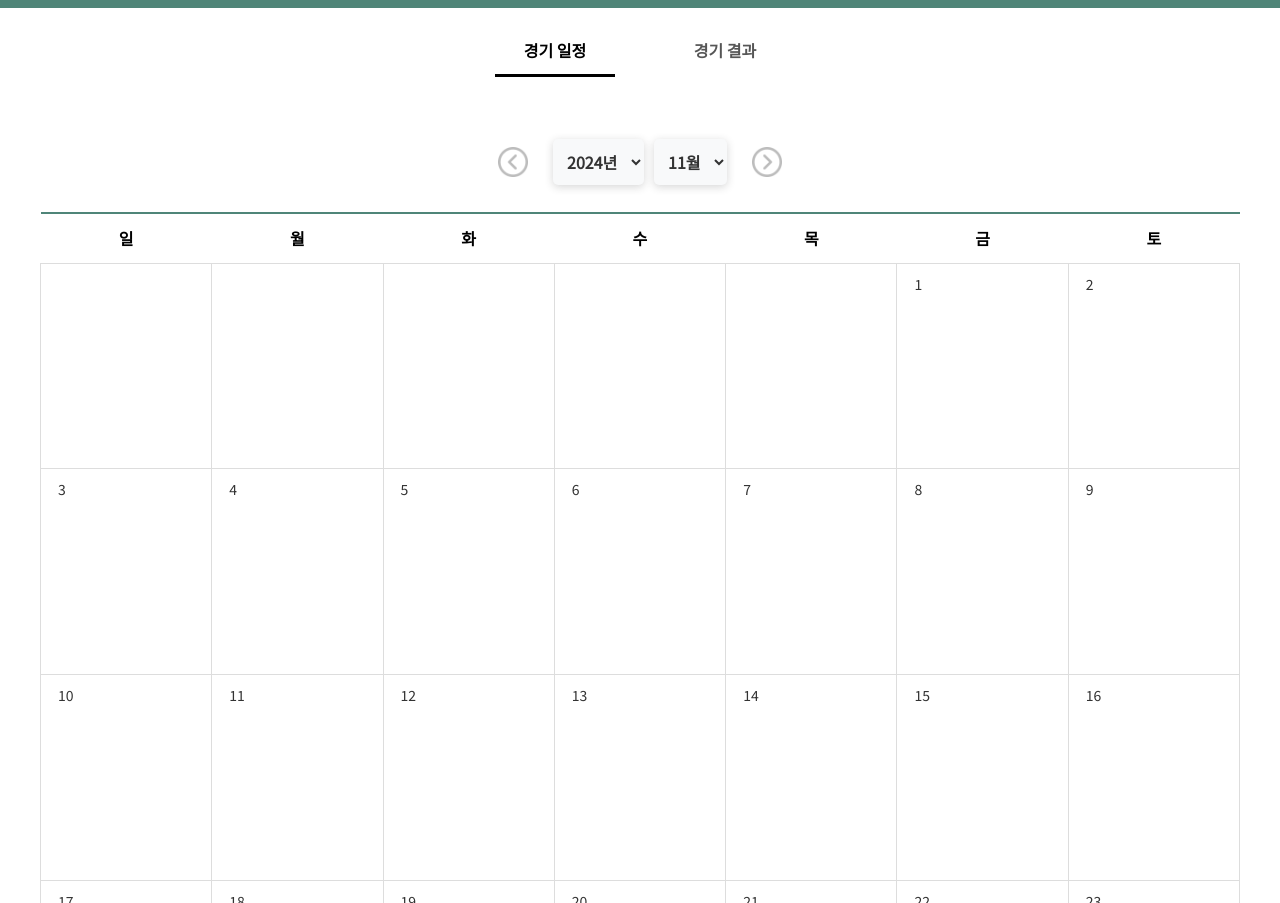
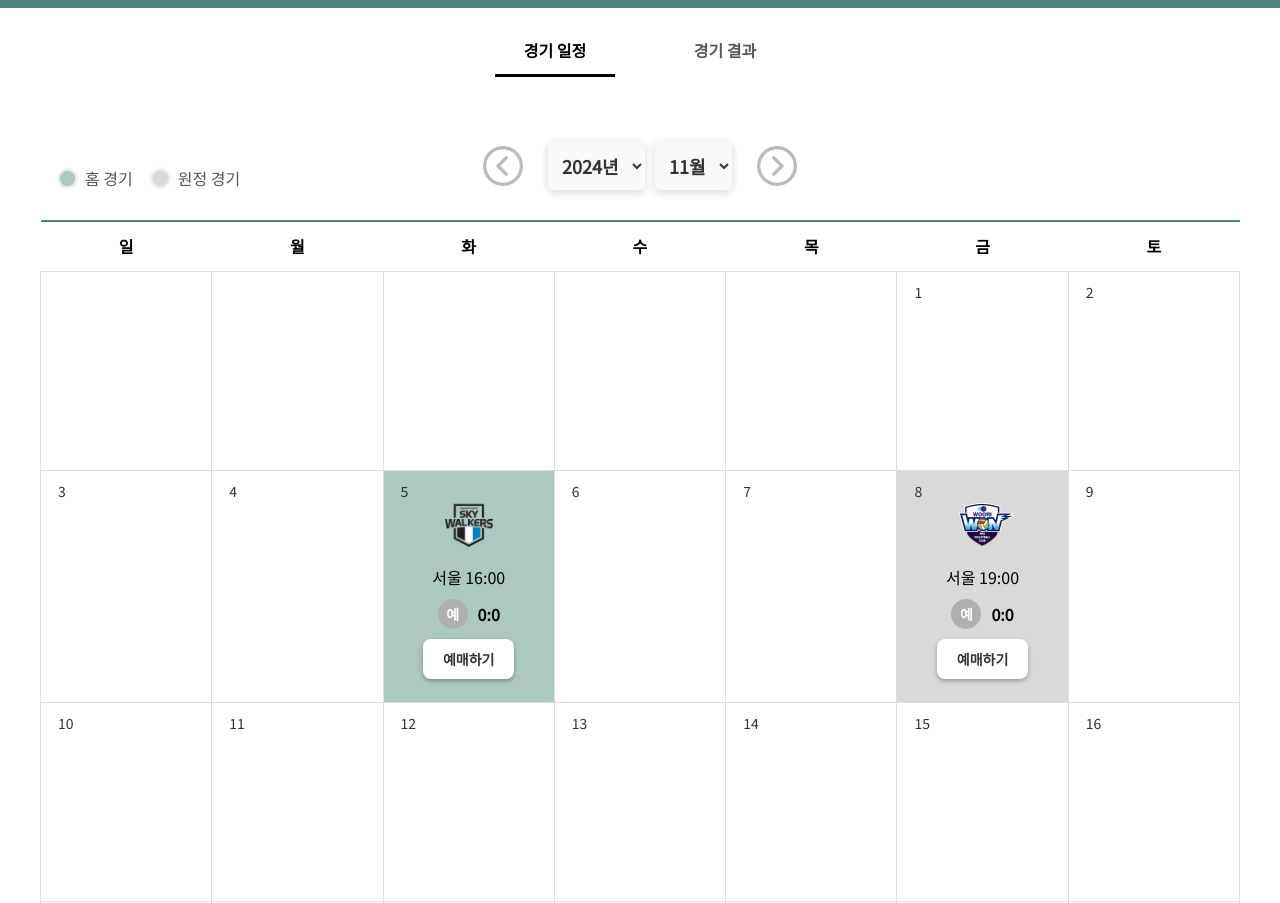
Before and after one commit to seonaaaaa/MMSValleyBall, a Vue app in the folder frontend/: page /game/schedule in a window 1280 px wide. Shown: the part 360-1263 px from the top of the page. Built offline with nearby package versions, Linux system fonts and the light colour scheme.

Commit message:
game/schedule 달력 초기 작업

```diff
--- a/frontend/src/components/common/CalendarMain.vue
+++ b/frontend/src/components/common/CalendarMain.vue
@@ -4,7 +4,9 @@
       <h2 class="header-title">
           <!-- 경기 일정  -->
           <span class="current-month">({{ selectedYear }}년 {{ selectedMonth }}월)</span>
-          <button class="view-all-btn">전체 일정 보러가기</button>
+          <router-link to="/game/schedule">
+            <button class="view-all-btn">전체 일정 보러가기</button>
+          </router-link>
       </h2>
 
     <!-- 달력 테이블 -->
--- a/frontend/src/components/game/CalendarTotal.vue
+++ b/frontend/src/components/game/CalendarTotal.vue
@@ -1,25 +1,27 @@
 <template>
     <div class="calendar-main">
-    <!-- 상단 버튼과 셀렉트 박스 영역 -->
+        <!-- 부모 컨테이너 -->
+        <div class="header-container">
+            <!-- 홈경기/원정경기 정보 -->
+            <div class="legend">
+                <div class="circle home-circle"></div>
+                <span class="legend-text">홈 경기</span>
+                <div class="circle away-circle"></div>
+                <span class="legend-text">원정 경기</span>
+            </div>
+            <!-- 셀렉트 박스 및 이전/다음 달 버튼 -->
             <div class="header-controls">
-        <img
-        src="@/assets/img/game/calendar-icon-previou.png"
-        alt="이전달"
-        class="nav-button"
-        @click="prevMonth"
-      />
+                <img src="@/assets/img/game/calendar-icon-previou.png" alt="이전달"
+                class="nav-button" @click="prevMonth" />
                 <select v-model="selectedYear">
                     <option v-for="year in years" :key="year" :value="year">{{ year }}년</option>
                 </select>
                 <select v-model="selectedMonth">
                     <option v-for="(month, index) in months" :key="index" :value="index + 1">{{ month }}월</option>
                 </select>
-      <img
-        src="@/assets/img/game/calendar-icon-next.png"
-        alt="다음달"
-        class="nav-button"
-        @click="nextMonth"
-      />
+            <img src="@/assets/img/game/calendar-icon-next.png" alt="다음달"
+                class="nav-button" @click="nextMonth" />
+            </div>
         </div>
 
     <!-- 달력 테이블 -->
@@ -47,13 +49,18 @@
                         <div class="event-info">
                             {{ event.location }} {{ event.time }}
                         </div>
-                    <!-- 결과 및 점수 (원 안에) -->
+                        <!-- 결과 및 점수 (원 안에 승/패/예 출력, 경기 예정인 경우 '예') -->
                         <div class="result-container">
-                    <div :class="['result-circle', getResultClass(event.result)]">
-                        <span class="result">{{ event.result }}</span> <!-- 승/패 -->
+                            <div :class="['result-circle', getResultClass(event.result, event.date)]">
+                                <span class="result">{{ getDisplayResult(event.result, event.date) }}</span> <!-- 승/패/예 -->
                             </div>
                             <span class="score">{{ event.score }}</span> <!-- 점수 -->
                         </div>
+                        <router-link to="/ticket/purchase">
+                            <button :disabled="!isReservationAvailable(event)" class="reservation-button">
+                                예매하기
+                            </button>
+                        </router-link>
                     </div>
                 </div>
             </td>
@@ -99,8 +106,29 @@
             return ''; // 팀 이름이 없으면 기본값 빈 이미지
         }
       },
-      getResultClass(result) {
-        return result === '승' ? 'win' : 'lose';
+      getResultClass(result, eventDate) {
+        const currentDate = new Date(); // 현재 날짜
+        const eventDateObject = new Date(eventDate); // 경기 날짜
+
+        if (!result && eventDateObject > currentDate) {
+            return 'upcoming'; // 경기 예정인 경우 'upcoming' 클래스 반환
+        }
+
+        if (result === '승') {
+            return 'win'; // 승일 경우 'win' 클래스 반환
+        } else if (result === '패') {
+            return 'lose'; // 패일 경우 'lose' 클래스 반환
+        }
+
+        return ''; // 그 외의 경우 기본값 반환
+    },
+    getDisplayResult(result, eventDate) {
+    const currentDate = new Date();
+    const eventDateObject = new Date(eventDate);
+    if (!result && eventDateObject > currentDate) {
+        return '예'; // 경기 예정
+    }
+    return result || ''; // 경기 결과가 있으면 그 결과 표시
     },
       // 이전 달 출력 함수
       prevMonth() {
@@ -119,6 +147,12 @@
         } else {
         this.selectedMonth++;
         }
+      },
+        // 현재 시간과 비교하여 예매 가능 여부를 확인하는 함수
+        isReservationAvailable(event) {
+            const currentDate = new Date();
+            const eventDate = new Date(`${event.date} ${event.time}`);
+            return eventDate > currentDate; // 현재 시간보다 이후인 경우에만 true
         }
     },
     computed: {
@@ -161,49 +195,76 @@
   </script>
 
   <style scoped>
-  /* 셀렉트 박스 스타일 */
+/* 부모 컨테이너 */
+.header-container {
+  position: relative;
+  display: flex;
+  justify-content: center;
+  align-items: center;
+  width: 100%;
+  max-width: 1200px;
+  margin: 0 auto 20px;
+  padding-bottom: 10px;
+}
+
+/* 홈, 원정 경기 라벨 스타일 */
+.legend {
+  position: absolute;
+  left: 20px;
+  bottom: 10px;
+  display: flex;
+  align-items: center;
+}
+
+.circle {
+  width: 15px;
+  height: 15px;
+  border-radius: 50%;
+  margin-right: 10px;
+  box-shadow: 0 0 5px rgba(0, 0, 0, 0.3);
+}
+
+.home-circle {
+  background-color: #acc8c1;
+}
+
+.away-circle {
+  background-color: #d9d9d9;
+}
+
+.legend-text {
+  margin-right: 20px;
+  font-size: 16px;
+  color: #565656;
+}
+
+/* 셀렉트 박스 및 이전, 다음 달 네비게이션 버튼 */
+.header-controls {
+  display: flex;
+  justify-content: center;
+  align-items: center;
+}
+
+.nav-button {
+  width: 40px;
+  height: 40px;
+  margin: 0 20px;
+  cursor: pointer;
+}
+
 select {
     background-color: #f8f9fa;
     border: none;
     box-shadow: 0 2px 8px rgba(50, 50, 50, 0.2);
     padding: 10px;
     border-radius: 5px;
-  font-size: 16px;
+    font-size: 18px;
     font-weight: bold;
     color: #333;
     outline: none;
     margin: 0 5px;
     transition: border-color 0.3s ease;
     cursor: pointer;
-  position: relative;
-}
-
-select:focus {
-  border-color: #60a191;
-}
-
-select:hover {
-  border-color: #4f8578;
-}
-
-/* 상단 버튼과 셀렉트 박스 컨트롤 영역 */
-.header-controls {
-  display: flex;
-  justify-content: center;
-  align-items: center;
-  width: 100%;
-  max-width: 1200px;
-  height: 50px;
-  margin: 0 auto 20px auto;
-  padding-bottom: 10px;
-}
-
-/* 이전, 다음 달 네비게이션 버튼 */
-.nav-button {
-  cursor: pointer;
-  width: 30px;
-  height: 30px;
-  margin: 0 20px;
 }
 
 /* 달력 테이블 */
@@ -282,7 +343,8 @@ display: flex;
     flex-direction: row;
     justify-content: center;
     align-items: center;
-margin-top: 20px;
+    margin-top: 10px;
+    margin-bottom: 10px;
 }
 
 /* 승,패 동그라미 */
@@ -293,7 +355,7 @@ align-items: center;
     width: 30px;
     height: 30px;
     border-radius: 50%;
-background-color: #333; /* 기본 색상 */
+    background-color: #afafaf; /* 기본 색상 */
     color: white;
     font-weight: bold;
     margin-left: auto;
@@ -309,6 +371,12 @@ background-color: #52a792;
     background-color: rgb(67, 67, 67);
 }
 
+/* 경기 예정 동그라미 컬러 */
+.upcoming {
+  background-color: #afafaf;
+  /* color: #333; */
+}
+
 /* 승,패 텍스트 */
 .result {
     font-size: 14px;
@@ -321,4 +389,34 @@ font-size: 16px;
     font-weight: bold;
     margin-left: 10px;
 }
+
+/* 예매하기 버튼 */
+.reservation-button {
+  padding: 10px 20px;
+  background-color: #fff;
+  border: none;
+  border-radius: 8px;
+  box-shadow: 0 2px 4px rgba(0, 0, 0, 0.3);
+  font-size: 14px;
+  font-weight: bold;
+  color: #333;
+  cursor: pointer;
+  transition: background-color 0.3s, box-shadow 0.3s, font-weight 0.3s;
+}
+
+.reservation-button:disabled:hover {
+  background-color: #cccccc;
+  box-shadow: 0 2px 4px rgba(0, 0, 0, 0.3);
+  cursor: not-allowed;
+}
+
+.reservation-button:hover {
+  box-shadow: 0 4px 8px rgba(0, 0, 0, 0.3);
+}
+
+.reservation-button:disabled {
+  background-color: #cccccc;
+  cursor: not-allowed;
+  color: #858383;
+}
 </style>
--- a/frontend/src/components/game/Schedule.vue
+++ b/frontend/src/components/game/Schedule.vue
@@ -39,21 +39,21 @@
           {
             id: 1,
             team: 'blueFangs',
-            location: '인천',
-            time: '18:30',
+            location: '서울',
+            time: '14:00',
             result: '승',
-            score: '6:3',
-            date: '2024-10-23',
+            score: '3:1',
+            date: '2024-10-19',
             isHomeGame: true // 홈 경기
           },
           {
             id: 2,
             team: 'jumbos',
-            location: '서울',
+            location: '수원',
             time: '17:00',
             result: '승',
             score: '2:5',
-            date: '2024-10-24',
+            date: '2024-10-23',
             isHomeGame: false // 원정 경기
           },
           {
@@ -62,38 +62,38 @@
             location: '부산',
             time: '14:00',
             result: '패',
-            score: '3:0',
-            date: '2024-10-25',
-            isHomeGame: true
+            score: '0:0',
+            date: '2024-10-27',
+            isHomeGame: false
           },
           {
             id: 4,
             team: 'vixtorm',
-            location: '광주',
+            location: '서울',
             time: '19:00',
-            result: '패',
-            score: '1:3',
-            date: '2024-10-26',
-            isHomeGame: false
+            result: '',
+            score: '0:0',
+            date: '2024-10-31',
+            isHomeGame: true
           },
           {
             id: 5,
             team: 'walkers',
             location: '서울',
             time: '16:00',
-            result: '승',
-            score: '4:2',
-            date: '2024-10-27',
+            result: '',
+            score: '0:0',
+            date: '2024-11-05',
             isHomeGame: true
           },
           {
             id: 6,
             team: 'won',
-            location: '대구',
-            time: '18:30',
-            result: '패',
-            score: '0:3',
-            date: '2024-10-28',
+            location: '서울',
+            time: '19:00',
+            result: '',
+            score: '0:0',
+            date: '2024-11-08',
             isHomeGame: false
           }
         ]
```
Lines whose indentation alone changed are shown as unchanged.
